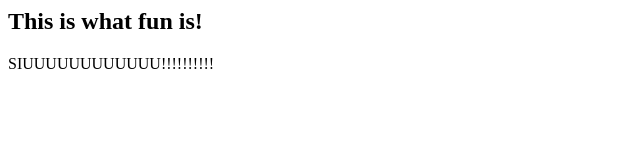
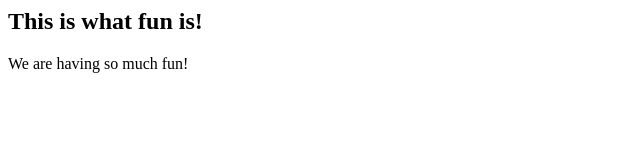
Before and after one commit to sindhunaydu/fun-times, a plain HTML site: page index.html in a window 1280 px wide. Shown: the full height of the page, 0-640 px from the left. Drawn offline with Linux system fonts and the light colour scheme.

Commit message:
Update language
This is much more personal and has a better context.

```diff
--- a/index.html
+++ b/index.html
@@ -1,6 +1,6 @@
 <html>
   <head>
-    <title>Hello, world!</title>
+    <title>Welcome to Fun Times!</title>
   </head>
 
   <body>
@@ -9,7 +9,7 @@
     </h2>
 
     <p>
-      SIUUUUUUUUUUUU!!!!!!!!!!
+      We are having so much fun!
     </p>
   </body>
 </html>
```
